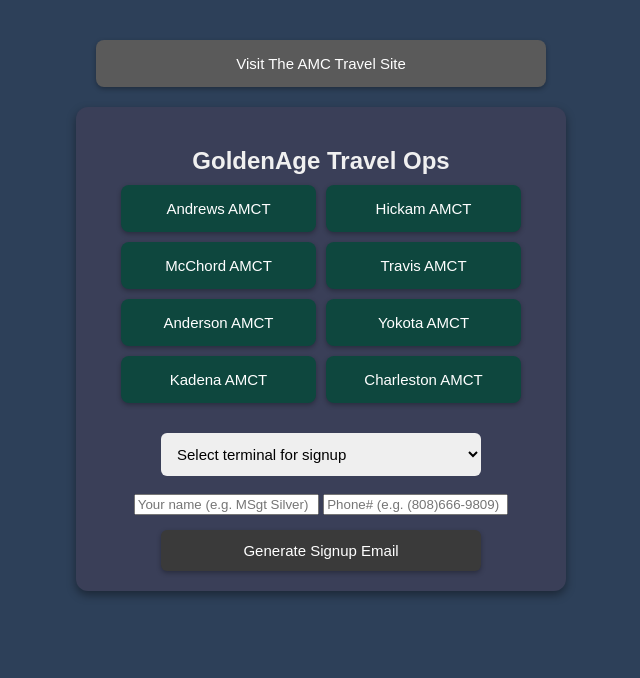
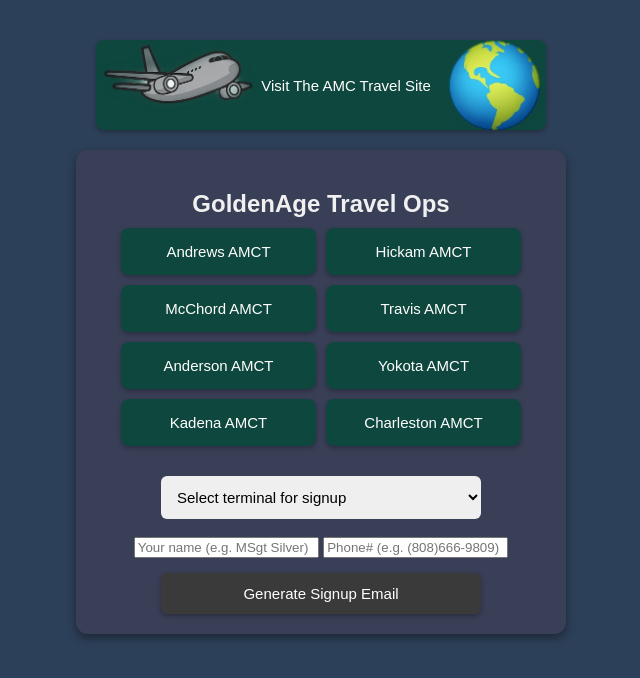
Before and after one commit to GoldenHub692/GoldenAMCTravel, a plain HTML site: page index.html in a window 1280 px wide. Shown: the whole page, without its empty margins (319-959 px from the left). Drawn offline with Linux system fonts and the light colour scheme.

Commit message:
Add files via upload

```diff
--- a/index.html
+++ b/index.html
@@ -4,12 +4,13 @@
   <meta charset="UTF-8">
   <title>GoldenAge Travel Ops</title>
 
- <div style="margin: 20px auto; max-width: 450px;">
+<div style="margin: 20px auto; max-width: 450px;">
   <button onclick="window.open('https://www.amc.af.mil/AMC-Travel-Site/', '_blank')"
-          style="padding: 15px; font-size: 15px; background-color: #5a5a5a;
+          style="padding: 15px; font-size: 15px; background-image: url('amc-button-image.png');
+                 background-size: cover; background-position: center;
                  color: white; border: none; border-radius: 8px;
-                 box-shadow: 0 2px 5px rgba(0,0,0,0.3); width: 100%;">
-    Visit The AMC Travel Site
+                 width: 100%; height: 90px; text-align: center;">
+    &nbsp;&nbsp;&nbsp;&nbsp;&nbsp;&nbsp;&nbsp;&nbsp;&nbsp;&nbsp;&nbsp;&nbsp;Visit The AMC Travel Site
   </button>
 </div>
 
```
Also changed, not shown: amc-button-image.png (added).
